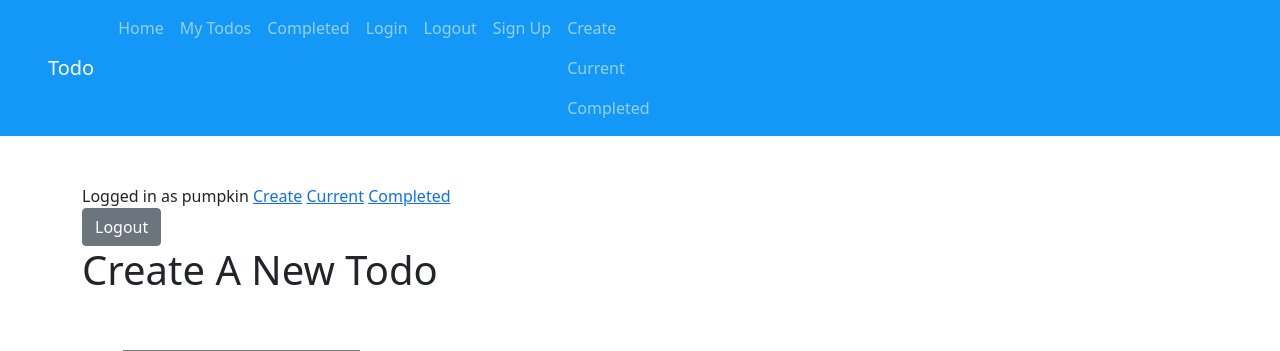
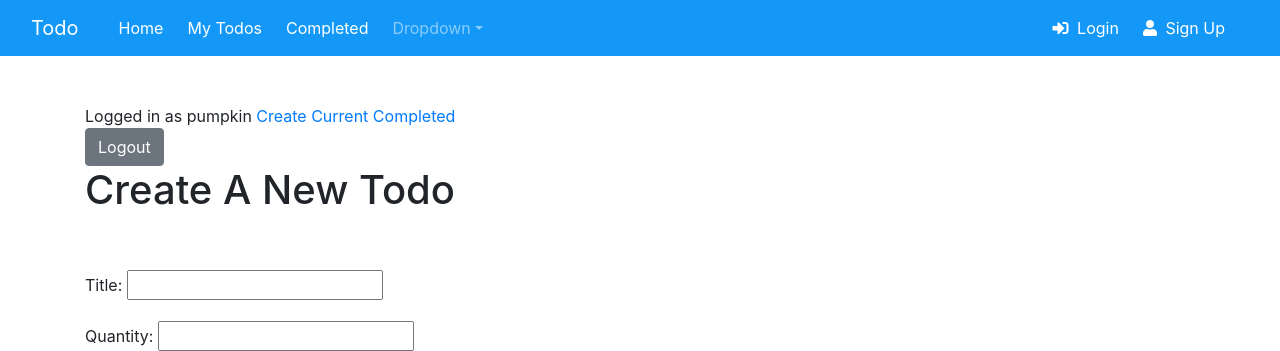
Before and after one commit to CodeByLine/todowoo, a Django app: page /create/ in a window 1280 px wide. Shown: the top 351 px of the page. Run offline with Django 3.2, Linux system fonts and the light colour scheme; a user stored in the database is signed in; some libraries are stand-ins or nearby versions.

Commit message:
added navbar

```diff
--- a/todo/models.py
+++ b/todo/models.py
@@ -10,7 +10,7 @@
     important = models.BooleanField(default=False)
     user = models.ForeignKey(User, on_delete=models.CASCADE)
 
-    quantity = models.CharField(max_length=100)
+    quantity = models.CharField(max_length=100, blank=True)
     photo_main = models.ImageField(upload_to='photos/%Y/%m%d/', blank=True, null=True)
     need_by_date = models.CharField(max_length=100, blank=True, null=True)
 
--- a/todo/templates/todo/base.html
+++ b/todo/templates/todo/base.html
@@ -8,47 +8,50 @@
         <title>Todo</title>
         <meta name="description" content="">
         <meta name="viewport" content="width=device-width, initial-scale=1">
-        <!-- CSS only -->
-        <link href="https://cdn.jsdelivr.net/npm/bootstrap@5.0.0-beta1/dist/css/bootstrap.min.css" rel="stylesheet" integrity="sha384-giJF6kkoqNQ00vy+HMDP7azOuL0xtbfIcaT9wjKHr8RbDVddVHyTfAAsrekwKmP1" crossorigin="anonymous">
-        <!-- JavaScript Bundle with Popper -->
-        <script src="https://cdn.jsdelivr.net/npm/bootstrap@5.0.0-beta1/dist/js/bootstrap.bundle.min.js" integrity="sha384-ygbV9kiqUc6oa4msXn9868pTtWMgiQaeYH7/t7LECLbyPA2x65Kgf80OJFdroafW" crossorigin="anonymous"></script>
+        <script src="https://stackpath.bootstrapcdn.com/bootstrap/4.5.2/js/bootstrap.min.js"></script>
+        <script src="https://ajax.googleapis.com/ajax/libs/jquery/3.5.1/jquery.min.js"></script>
+        <link rel="stylesheet" href="https://stackpath.bootstrapcdn.com/bootstrap/4.5.2/css/bootstrap.min.css">
         <link rel="stylesheet" href="https://cdnjs.cloudflare.com/ajax/libs/font-awesome/5.8.2/css/all.css" />
-        <link rel="stylesheet" href="">
+        <link rel="stylesheet" href="static/css/style.css">
     </head>
     <body>
 
+      <nav class="navbar navbar-dark" style="background-color:  #1498f7;">
+        <div class="container-fluid">
+
+          <a class="navbar-brand" href="#">Todo</a>
+
+          <ul class="nav navbar-nav d-flex flex-row mr-auto">
+            <li class="nav-item active mx-4"><a href="{% url 'home' %}" class="nav-link" style="color: white;">Home</a></li>
+
+            <li class="nav-item mr-4"><a href="{% url 'currenttodos' %}" class="nav-link" style="color: white;">My Todos</a></li>
+
+            <li class="nav-item mr-4"><a href="{% url 'completed' %}" class="nav-link" style="color: white;">Completed</a></li>
+
+            <li class="nav-item dropdown mr-4">
+              <a class="nav-link dropdown-toggle" href="#" id="navbarDropdown" role="button" data-bs-toggle="dropdown-menu" aria-expanded="false">
+              Dropdown<span class="caret"></span></a>
+              <ul class="dropdown-menu" aria-labelledby="navbarDropdown">
+                <li><a href="{% url 'completed' %}" class="dropdown-item">Page 1-1</a></li>
+                <li><a href="#" class="dropdown-item">Page 1-2</a></li>
+                <li><a href="#" class="dropdown-divider"></a></li>
+                <li><a href="#" class="dropdown-item">Page 1-3</a></li>
+              </ul>
+            </li>
+
+          </ul>
+
+          <ul class="nav navbar-nav navbar-right d-flex flex-row" >
+            <li><a href="{% url 'loginuser' %}" style="color: white;"><i class="fas fa-sign-in-alt" style="color: white;">&nbsp;</i> Login</a></li>
+            <li class="mx-4"><a href="{% url 'signupuser' %}" style="color: white;"><i class="fas fa-user" style="color: white;">&nbsp;</i> Sign Up</a></li>
+
+          </ul>
+        </div>
+      </nav>
 
 
-            <nav class="navbar navbar-expand-md navbar-dark px-5" style="background-color: #1498f7;">
-              <a class="navbar-brand" href="{% url 'home' %}">Todo</a>
-              <button class="navbar-toggler navbar-dark" type="button" data-toggle="collapse" data-target="#main-navigation">
-                <span class="navbar-toggler-icon"></span>
-              </button>
-              <div class="collapse navbar-collapse" id="main-navigation">
-                <ul class="navbar-nav">
-                  <li class="nav-item">
-                    <a class="nav-link" href="{% url 'home' %}">Home</a>
-                  </li>
-                  <li class="nav-item">
-                    <a class="nav-link" href="{% url 'currenttodos' %}">My Todos</a>
-                  </li>
-                  <li class="nav-item">
-                    <a class="nav-link" href="{% url 'completed' %}">Completed</a>
-                  </li>
 
-                  <li class="nav-item">
-                    <a class="nav-link" href="{% url 'loginuser' %}">Login</a>
-                  </li>
-
-                  <li class="nav-item">
-                    <a class="nav-link" href="{% url 'logoutuser' %}">Logout</a>
-                  </li>
-
-                  <li class="nav-item">
-                    <a class="nav-link" href="{% url 'signupuser' %}">Sign Up</a>
-                  </li>
-
-                  <li class="nav-item"
+                          <!-- <li class="nav-item"
                {% if user.is_authenticated %}
 
                 Logged in as {{ user.username }}>
@@ -60,10 +63,8 @@
               {% endif %}
 
                 </a>
-                  </li>
-                </ul>
-              </div>
-            </nav>
+              </li> -->
+
 
 
   <div class="container mt-5">
@@ -92,7 +93,7 @@
     {% block content %}
     {% endblock %}
 </div>
+
 <script src="" async defer></script>
-
 </body>
 </html>
```
Also changed, not shown: todo/templates/todo/menu-dropdown.html (added, +56 -0 lines), db.sqlite3, todo/migrations/0007_auto_20210107_1216.py (added), todo/static/css/style.css (added). Lines whose indentation alone changed are shown as unchanged.
